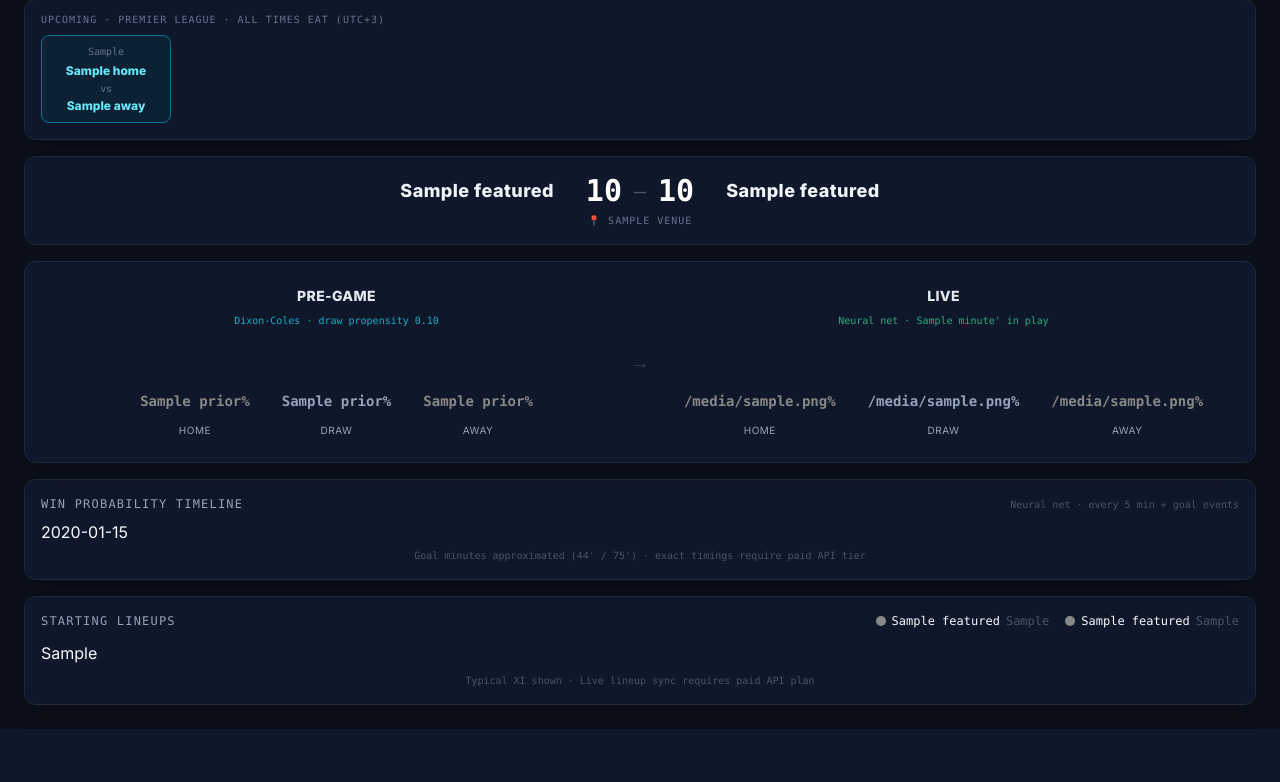
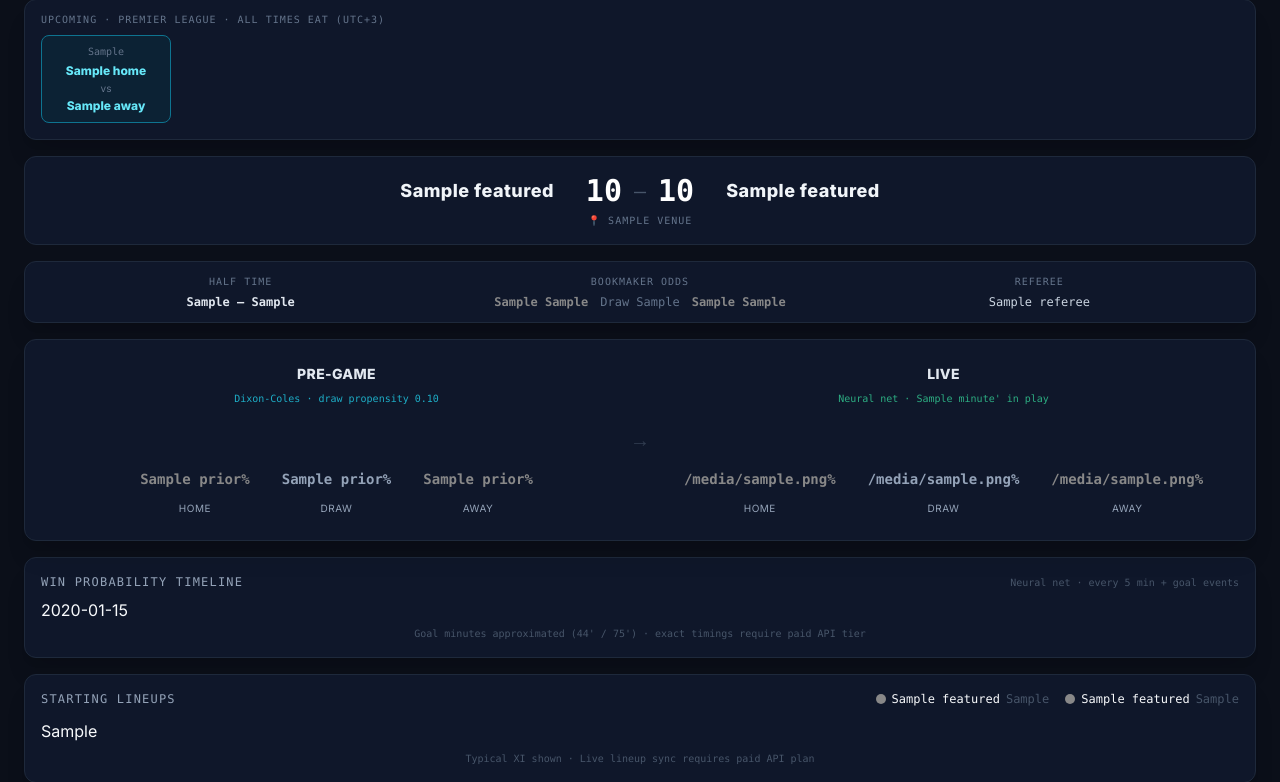
Before and after one commit to rhkhabure/FIFA-WORLDCUP-PREDICTION, a FastAPI app: template v4_web/templates/match.html in a window 1280 px wide. Shown: the part 71-853 px from the top of the page. Before the commit the page ends 800 px from the top, so only its background shows below. Run offline with FastAPI, Linux system fonts and the light colour scheme; the template is opened without the code that fills it: most values are stand-ins (such as "Sample title", 1, 10 or a date in 2020); some libraries are stand-ins or nearby versions.

Commit message:
new widget

```diff
--- a/v4_web/footballdata.py
+++ b/v4_web/footballdata.py
@@ -31,10 +31,11 @@ def _get_api_key() -> str:
             with open(env_path) as f:
                 for line in f:
                     line = line.strip()
-                    if line.startswith("FOOTBALLDATA_ORG_KEY="):
+                    if line.startswith("API_FOOTBALL_KEY="):
                         return line.split("=", 1)[1].strip()
         here = os.path.dirname(here)
-    return os.environ.get("FOOTBALLDATA_ORG_KEY", "")
+    return os.environ.get("API_FOOTBALL_KEY", "")
+
 
 API_KEY = _get_api_key()
 
@@ -148,15 +149,28 @@ def _parse_match(m: dict) -> dict:
     away_name = _clean_name(m.get("awayTeam", {}).get("name", "Unknown Away"))
     score     = m.get("score", {})
     ft        = score.get("fullTime", {})
+    ht        = score.get("halfTime", {})
     h_score   = ft.get("home") or 0
     a_score   = ft.get("away") or 0
+    h_ht      = ht.get("home")
+    a_ht      = ht.get("away")
     status_raw = m.get("status", "")
     minute     = _derive_minute(status_raw)
 
-    # Venue and crest -- available on free tier in individual match responses
+    # Odds (bookmaker market prices -- interesting context for the model)
+    odds      = m.get("odds", {}) or {}
+    odds_home = odds.get("homeWin")
+    odds_draw = odds.get("draw")
+    odds_away = odds.get("awayWin")
+
+    # Venue and crests
     venue      = m.get("venue", "") or ""
     home_crest = m.get("homeTeam", {}).get("crest", "") or ""
     away_crest = m.get("awayTeam", {}).get("crest", "") or ""
+
+    # Referee
+    referees   = m.get("referees", []) or []
+    referee    = referees[0].get("name", "") if referees else ""
 
     return {
         "fixture_id"    : m.get("id"),
@@ -166,6 +180,8 @@ def _parse_match(m: dict) -> dict:
         "a_score"       : int(a_score),
         "home_score"    : int(h_score),
         "away_score"    : int(a_score),
+        "h_ht"          : int(h_ht) if h_ht is not None else None,
+        "a_ht"          : int(a_ht) if a_ht is not None else None,
         "status"        : _normalise_status(status_raw),
         "current_minute": minute,
         "minute"        : minute,
@@ -175,6 +191,10 @@ def _parse_match(m: dict) -> dict:
         "venue"         : venue,
         "home_crest"    : home_crest,
         "away_crest"    : away_crest,
+        "odds_home"     : float(odds_home) if odds_home else None,
+        "odds_draw"     : float(odds_draw) if odds_draw else None,
+        "odds_away"     : float(odds_away) if odds_away else None,
+        "referee"       : referee,
     }
 
 
--- a/v4_web/main.py
+++ b/v4_web/main.py
@@ -268,6 +268,12 @@ async def match(request: Request):
                 "a_xg"      : live_data["live_xg"]["away"],
                 "fixture_id": int(match_id),
                 "venue"     : live_data.get("venue", ""),
+                "h_ht"      : live_data.get("h_ht"),
+                "a_ht"      : live_data.get("a_ht"),
+                "odds_home" : live_data.get("odds_home"),
+                "odds_draw" : live_data.get("odds_draw"),
+                "odds_away" : live_data.get("odds_away"),
+                "referee"   : live_data.get("referee", ""),
             }
 
             prior = dc_pregame(home_name, away_name, LEAGUE_KEY)
--- a/v4_web/templates/match.html
+++ b/v4_web/templates/match.html
@@ -80,6 +80,49 @@
             📍 {{ featured.venue }}
         </div>
         {% endif %}
+    </div>
+    {% endif %}
+
+    <!-- MATCH STATS BAR -->
+    {% if featured.home_name and featured.away_name %}
+    <div class="bg-[#0f172a] border border-slate-800 rounded-xl px-6 py-3 shadow-xl">
+        <div class="grid grid-cols-3 gap-4 text-center text-xs font-mono">
+
+            {% if featured.h_ht is not none and featured.a_ht is not none %}
+            <!-- Half-time score -->
+            <div class="flex flex-col items-center gap-1">
+                <span class="text-[10px] text-slate-500 uppercase tracking-widest">Half Time</span>
+                <span class="text-slate-200 font-bold">
+                    {{ featured.h_ht }} – {{ featured.a_ht }}
+                </span>
+            </div>
+            {% endif %}
+
+            <!-- Model odds vs bookmaker odds comparison -->
+            {% if featured.odds_home %}
+            <div class="flex flex-col items-center gap-1 col-span-{% if featured.h_ht is not none %}1{% else %}3{% endif %}">
+                <span class="text-[10px] text-slate-500 uppercase tracking-widest">Bookmaker Odds</span>
+                <div class="flex items-center gap-3">
+                    <span style="color:{{ home_colour }}" class="font-bold">
+                        {{ featured.home_name.split()[0] }} {{ featured.odds_home }}
+                    </span>
+                    <span class="text-slate-500">Draw {{ featured.odds_draw }}</span>
+                    <span style="color:{{ away_colour }}" class="font-bold">
+                        {{ featured.away_name.split()[0] }} {{ featured.odds_away }}
+                    </span>
+                </div>
+            </div>
+            {% endif %}
+
+            {% if featured.referee %}
+            <!-- Referee -->
+            <div class="flex flex-col items-center gap-1">
+                <span class="text-[10px] text-slate-500 uppercase tracking-widest">Referee</span>
+                <span class="text-slate-300">{{ featured.referee }}</span>
+            </div>
+            {% endif %}
+
+        </div>
     </div>
     {% endif %}
 
```
Also changed, not shown: v4_web/timeline.py (+4 -4 lines).
